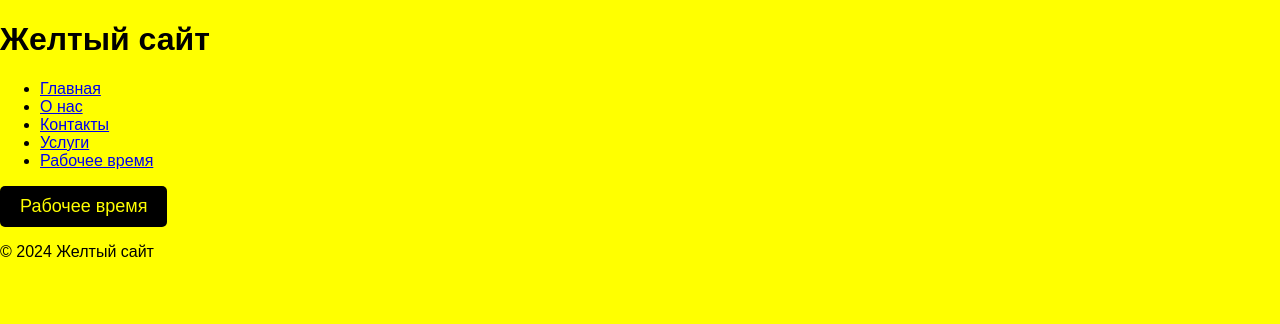
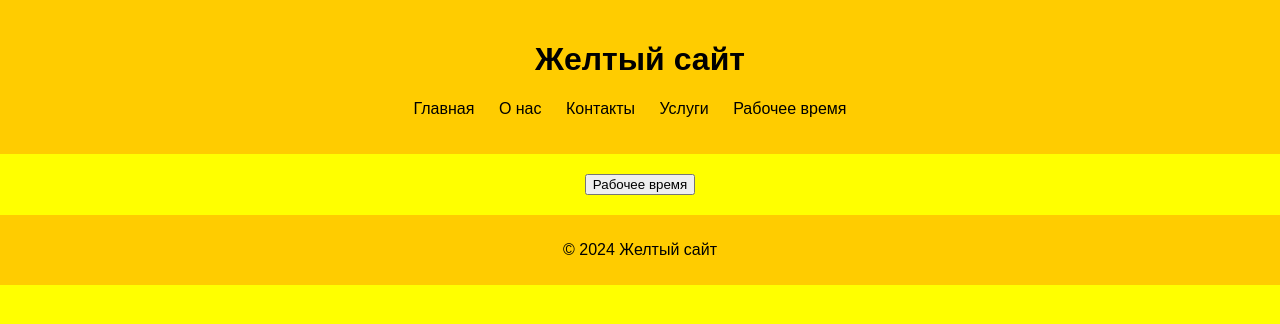
Before and after one commit to odobren/admin, a plain HTML site: page index.html in a window 1280 px wide. Drawn offline with Linux system fonts and the light colour scheme.

Commit message:
Update styles.css

```diff
--- a/styles.css
+++ b/styles.css
@@ -1,30 +1,38 @@
 body {
     font-family: Arial, sans-serif;
+    background-color: yellow;
     margin: 0;
     padding: 0;
-    background-color: yellow;
 }
 
-.container {
+header {
+    background-color: #ffcc00;
+    padding: 20px;
     text-align: center;
-    padding-top: 50px;
 }
 
-h1 {
+nav ul {
+    list-style-type: none;
+    padding: 0;
+}
+
+nav ul li {
+    display: inline;
+    margin-right: 20px;
+}
+
+nav ul li a {
+    text-decoration: none;
     color: black;
 }
 
-button {
-    background-color: black;
-    color: yellow;
-    padding: 10px 20px;
-    border: none;
-    cursor: pointer;
-    font-size: 18px;
-    border-radius: 5px;
-    transition: background-color 0.3s;
+main {
+    padding: 20px;
+    text-align: center;
 }
 
-button:hover {
-    background-color: #333;
+footer {
+    background-color: #ffcc00;
+    padding: 10px;
+    text-align: center;
 }
```
